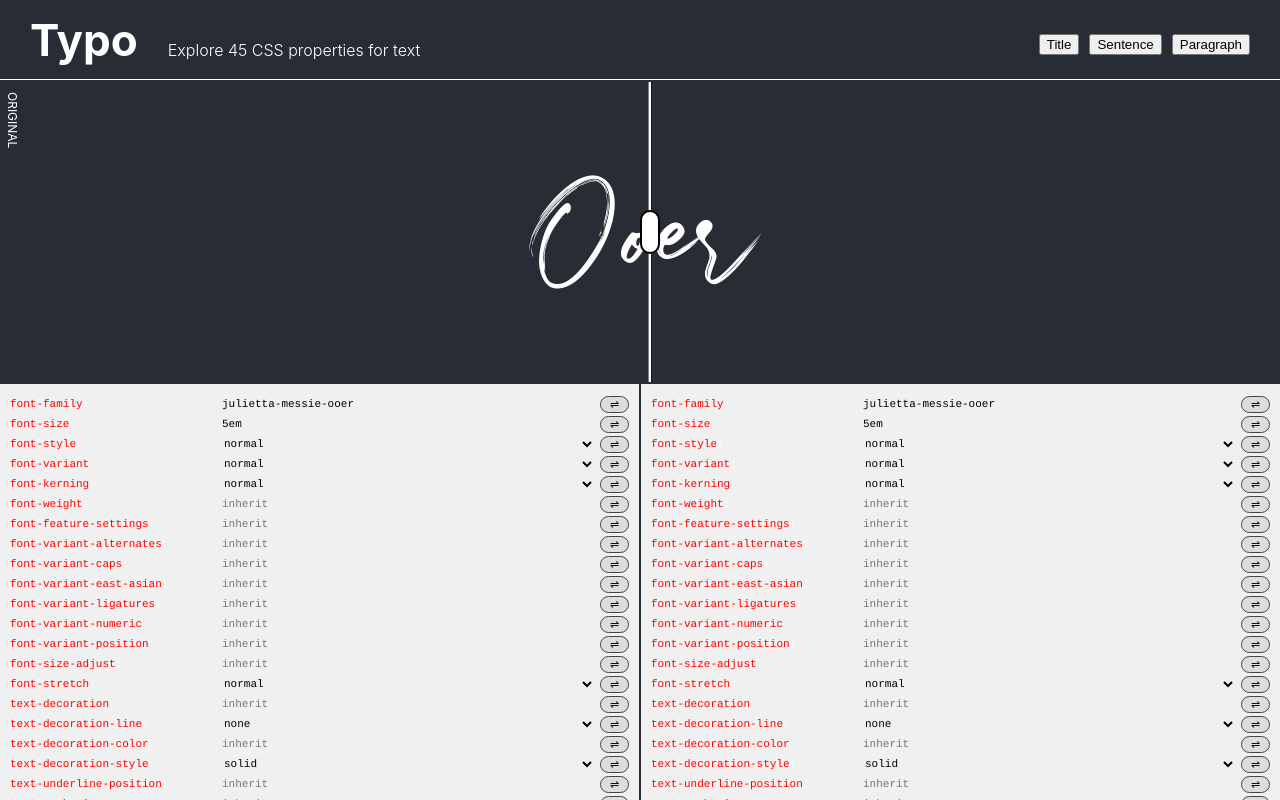
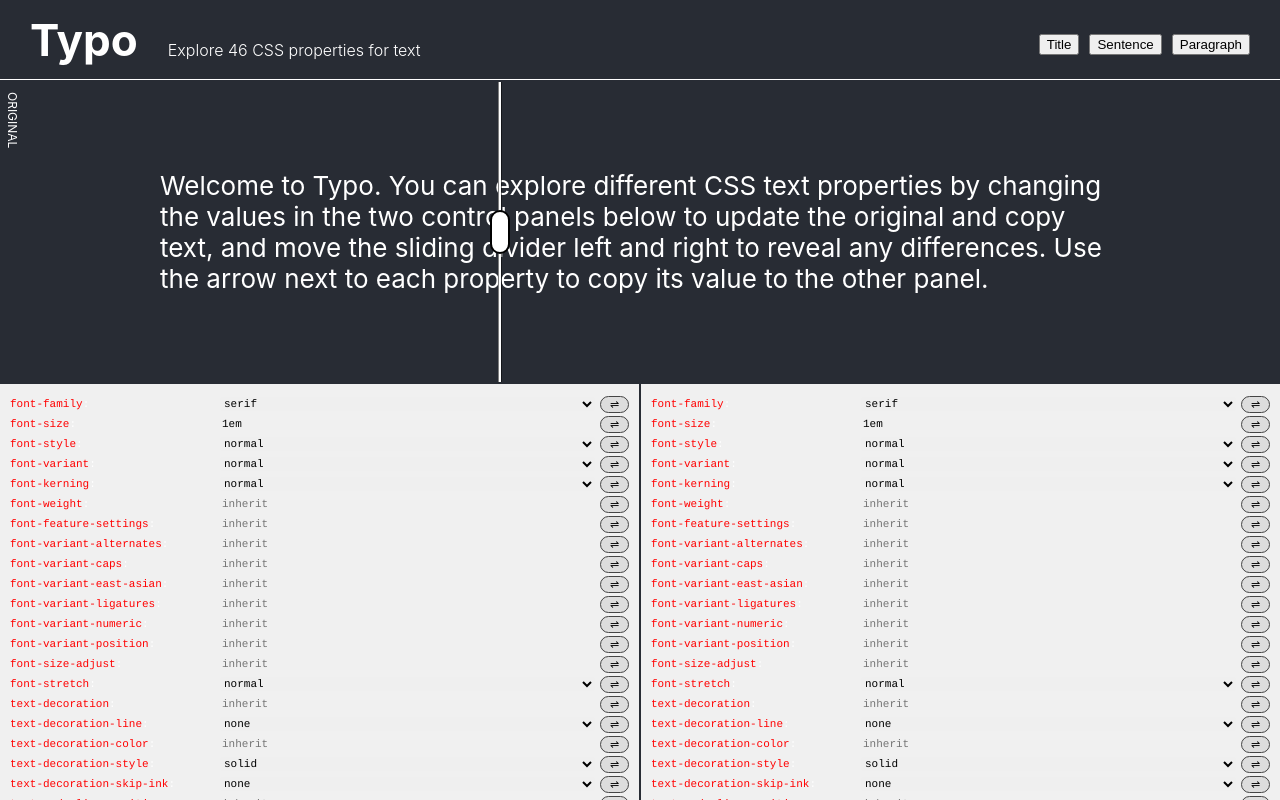
Before and after one commit to onion2k/typo, a React (Create React App) app: page / in a window 1280 px wide. Built offline with nearby package versions, Linux system fonts and the light colour scheme.

Commit message:
Updated to include instructions

```diff
--- a/src/App.js
+++ b/src/App.js
@@ -8,13 +8,15 @@
 
 const defaultState = {
     color: "#ffffff",
-    fontSize: "5em",
-    fontFamily: "julietta-messie-ooer"
+    fontSize: "1em",
+    maxWidth: "960px"
 }
 
+const defaultContent = 'Welcome to Typo. You can explore different CSS text properties by changing the values in the two control panels below to update the original and copy text, and move the sliding divider left and right to reveal any differences. Use the arrow next to each property to copy its value to the other panel.';
+
 export default function App() {
-  let [split, setSplit] = useState(null);
-  let [content, setContent] = useState('Ooer');
+  let [split, setSplit] = useState(500);
+  let [content, setContent] = useState(defaultContent);
   let [original, setOriginal] = useState(defaultState);
   let [copy, setCopy] = useState(defaultState);
   const transfer = (name, value) => {
--- a/src/Components/Divider.js
+++ b/src/Components/Divider.js
@@ -17,7 +17,7 @@
       onMouseMove={moveDivider}
       onMouseUp={e => setDragging(false)}
     >
-      <div className="divider" style={{ left: split.split ? split.split - 10 + "px" : "50%" }}>
+      <div className="divider" style={{ left: split.split - 10 + "px" }}>
         <span className="handle" onMouseDown={e => setDragging(true)} />
       </div>
     </div>
--- a/src/Components/Typo.js
+++ b/src/Components/Typo.js
@@ -13,7 +13,7 @@
   let style = {};
 
   if (data.copy) {
-    clipPath = `polygon(${split.split ? split.split + "px" : "50%"} 0, 100vw 0, 100vw 100vh, ${split.split ? split.split + "px" : "50%"} 100vh)`;
+    clipPath = `polygon(${split.split}px 0, 100vw 0, 100vw 100vh, ${split.split}px 100vh)`;
   }
 
   if (data.style) {
--- a/src/ctf.json
+++ b/src/ctf.json
@@ -1,6 +1,10 @@
 {
   "cssTextFeatures": [
-    { "name": "fontFamily", "label": "Font-Family" },
+    {
+      "name": "fontFamily",
+      "label": "Font-Family",
+      "options": ["serif","sans-serif","monospace","cursive","fantasy","system-ui","Times, Times New Roman, Georgia, serif","Verdana, Arial, Helvetica, sans-serif","Lucida Console, Courier, monospace","julietta-messie-ooer"]
+    },
     { "name": "fontSize", "label": "Font-Size" },
     {
       "name": "fontStyle",
@@ -84,6 +88,12 @@
       "name": "textDecorationStyle",
       "label": "text-decoration-style",
       "options": ["solid","double","dotted","dashed","wavy"]
+    },
+    {
+      "name": "textDecorationSkipInk",
+      "label": "text-decoration-skip-ink",
+      "options": ["none", "auto"]
+
     },
     {
       "name": "textUnderlinePosition",
```
